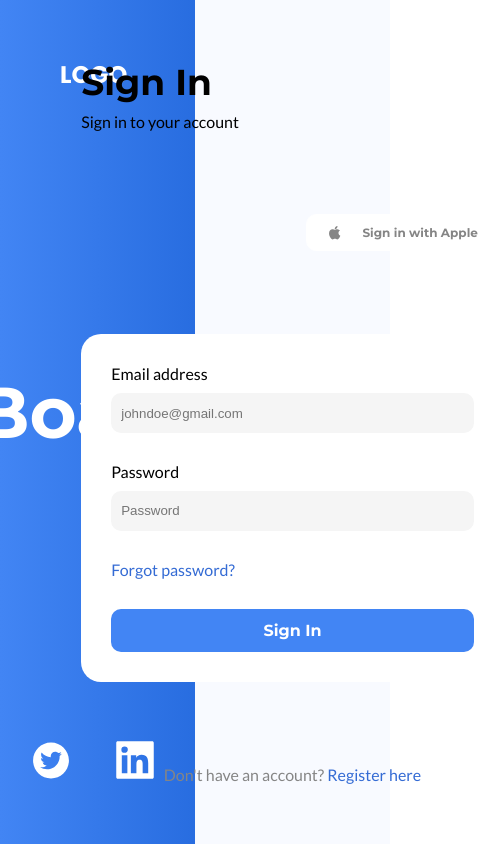
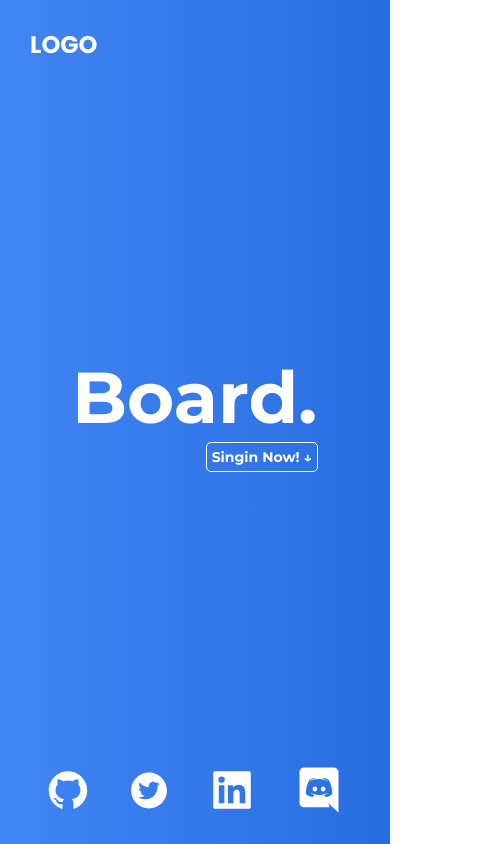
Before and after one commit to Leongt1/react-dashboard--react-auth, a React (Vite) app: page / in a window 390 px wide. Shown: the whole page, 504 px wide, since content can reach past the window. Built offline with nearby package versions, Linux system fonts and the light colour scheme.

Commit message:
final commit: made the singin page responsive

```diff
--- a/src/pages/dashboard/dashboard.scss
+++ b/src/pages/dashboard/dashboard.scss
@@ -75,6 +75,10 @@ main {
       width: max-content;
     }
 
+    @include md {
+      margin: 0;
+    }
+
     @include xs {
       width: fit-content;
     }
--- a/src/pages/signin/SignIn.jsx
+++ b/src/pages/signin/SignIn.jsx
@@ -16,7 +16,10 @@ const SignIn = () => {
 		<div className="main-container">
 			<section className="left">
 				<h3 className="logo">LOGO</h3>
-				<h1>Board.</h1>
+				<div className="title">
+					<h1>Board.</h1>
+					<a href="#signin">Singin Now! ↓</a>
+				</div>
 				<div className="icon-links">
 						<AiFillGithub className="git-icon icon" />
 						<AiFillTwitterCircle className="twitter-icon icon" />
@@ -25,7 +28,7 @@ const SignIn = () => {
 				</div>
 			</section>
 			<section className="right">
-				<div className="container">
+				<div className="container" id="signin">
 					<div className="header">
 						<h1>Sign In</h1>
 						<p>Sign in to your account</p>
--- a/src/pages/signin/signin.scss
+++ b/src/pages/signin/signin.scss
@@ -1,11 +1,17 @@
 @import "../../styles/variable.scss";
 @import "../../styles/mixins.scss";
+@import "../../styles/responsive.scss";
 
 .main-container {
 	display: flex;
-	max-height: $base-height;
+	height: $base-height;
 	width: $base-width;
-	flex-direction: row;
+
+	@include md {
+		overflow: auto;
+		flex-direction: column;
+		scroll-behavior: smooth;
+	}
 	// background: $color-ghostwhite;
 	// background-image:
 	//   linear-gradient(to right, $button-color 0%, $left-1 50%, $color-ghostwhite 50%, $color-ghostwhite 0%),
@@ -17,10 +23,16 @@
 		align-items: center;
 		justify-content: space-between;
 		width: 50%;
-		min-height: 100%;
+		height: 100vh;
 		color: $color-white;
 		background-image: linear-gradient(to right, $button-color 0%, $left-1 100%);
 		padding: 60px;
+
+		@include md {
+			padding: 30px;
+			min-height: 100vh;
+			width: 100%;
+		}
 
 		.logo {
 			align-self: flex-start;
@@ -34,14 +46,36 @@
 			cursor: default;
 		}
 
+		.title {
+			display: flex;
+			flex-direction: column;
+			width: fit-content;
+			justify-content: center;
+			align-items: flex-end;
+
 			h1 {
-			display: flex;
 				width: 246px;
 				height: 88px;
 				font-size: 72px;
 				font-weight: 700;
 				line-height: 87.44px;
 				cursor: default;
+
+			}
+				a {
+					display: none;
+
+					@include md {
+						border: 1px solid ;
+						padding: 5px;
+						border-radius: 5px;
+						display: block;
+						flex-direction: column;
+						font-size: $font-size-small;
+						text-decoration: dashed ;
+						font-weight: 600;
+					}
+				}
 		}
 
 		.icon-links {
@@ -84,26 +118,57 @@
 		background-color: $color-ghostwhite;
 		padding: 60px;
 
+		@include md {
+			padding: 60px 40px;
+			height: 100%;
+			width: 100%;
+		}
+
 		.container {
 			display: flex;
 			flex-direction: column;
 			justify-content: space-between;
 			gap: 25px;
-			height: 100%;
+			height: fit-content;
+			width: fit-content;
 
-			.signIn-btns {
-				display: flex;
+			@include md {
 				width: 100%;
-				max-height: 100%;
-				justify-content: space-between;
 			}
 
 			.header {
 				> h1 {
 					font-size: $font-size-large;
+
+					@include lg {
+						font-size: $font-size-mid;
+					}
 				}
 				> p {
 					margin-top: 8px;
+
+					@include lg {
+						font-size: $font-size-small;
+					}
+				}
+			}
+
+			.signIn-btns {
+				display: flex;
+				width: 100%;
+				height: fit-content;
+				justify-content: space-between;
+				align-items: center;
+
+				@include xl {
+					width: fit-content;
+					gap: 20px;
+				}
+
+				@include lg {
+					align-items: center;
+					gap: 10px;
+					flex-direction: column;
 				}
 			}
 
@@ -116,6 +181,10 @@
 				background-color: $color-white;
 				border-radius: 20px;
 				padding: 30px;
+
+				@include xl {
+					width: 100%;
+				}
 
 				// div {
 				div {
@@ -139,6 +208,10 @@
 						color: $link;
 						font-weight: 400;
 						font-size: 16px;
+
+						@include md {
+							text-align: center
+						}
 					}
 				}
 
@@ -151,6 +224,12 @@
 			> p {
 				align-self: center;
 				color: $text;
+				display: flex;
+				gap: 5px;
+
+				@include md {
+					flex-direction: column;
+				}
 
 				a {
 					font-family: $font-lato;
```
Lines whose indentation alone changed are shown as unchanged.
